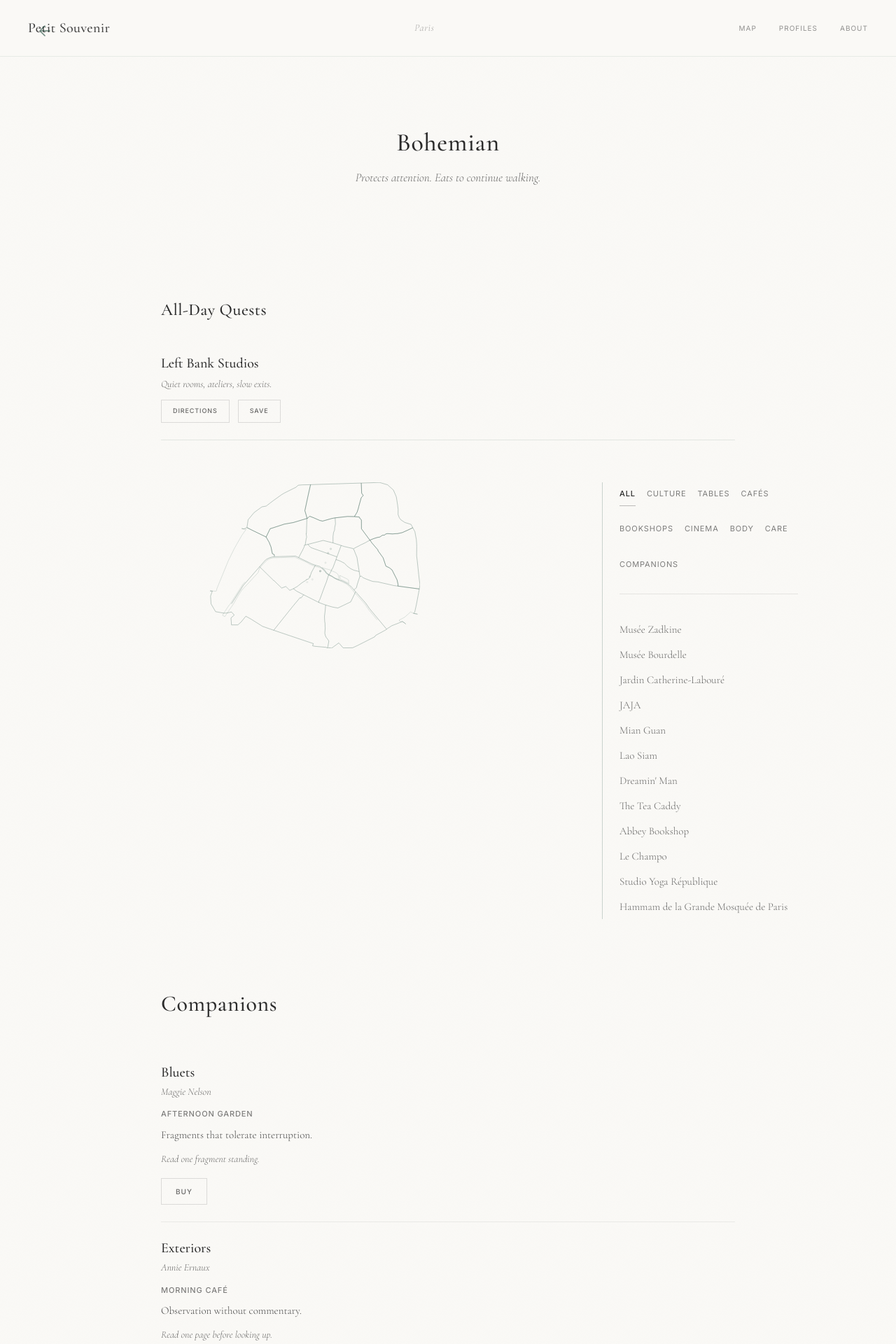
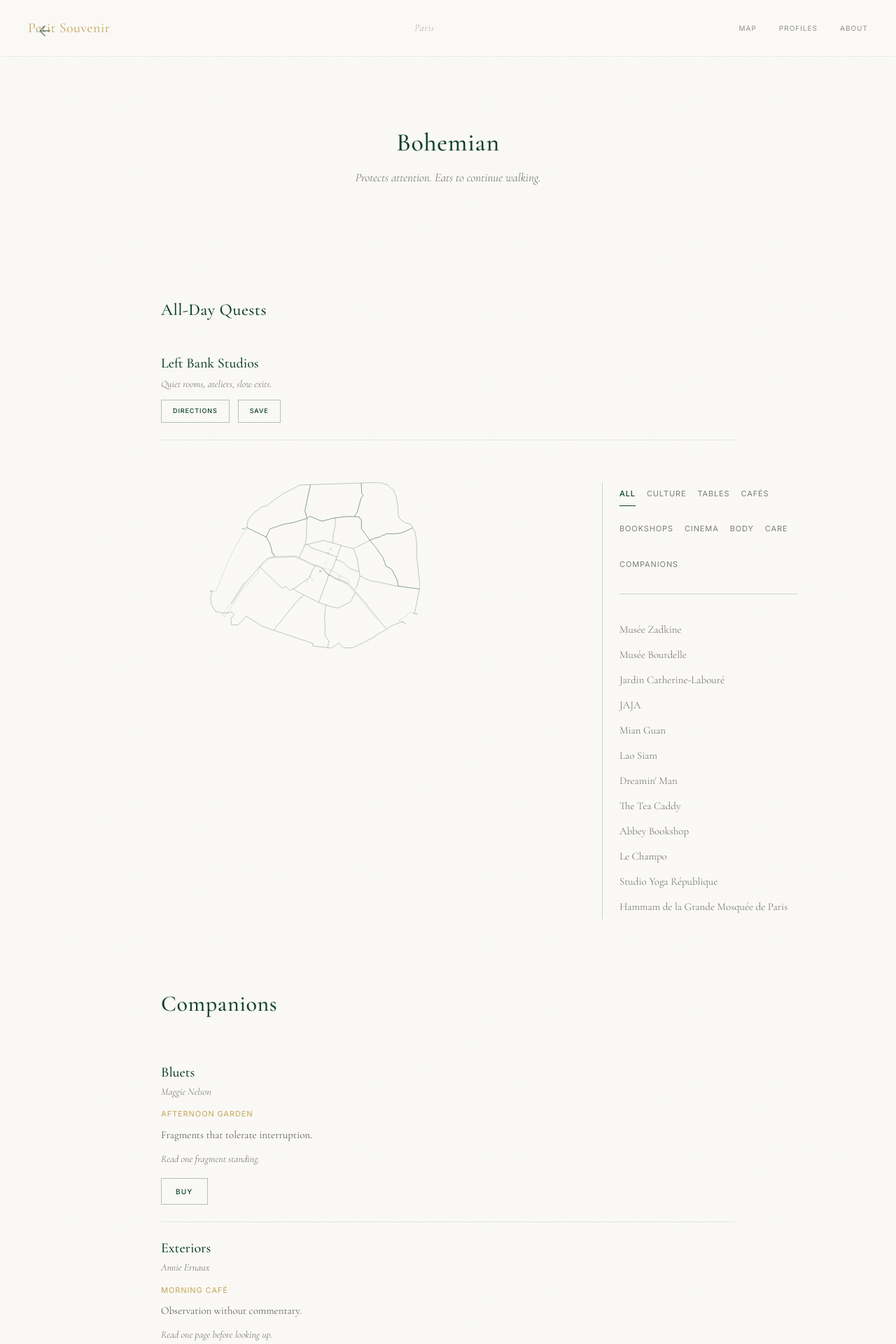
Before and after one commit to echofield/petitsouvenir, a React (Vite) app: page /souvenir/bohemian in a window 1280 px wide. Shown: the top 1920 px of the page at 70% size. Built offline with nearby package versions, Linux system fonts and the light colour scheme.

Commit message:
Restore green color scheme and add gold accents strategically

```diff
--- a/src/components/souvenir/BohemianPlaceDetailSheet.tsx
+++ b/src/components/souvenir/BohemianPlaceDetailSheet.tsx
@@ -521,7 +521,7 @@ export function BohemianPlaceDetailSheet({
                     marginBottom: 12,
                   }}
                 >
-                  ✓ Proof completed
+                  <span style={{ color: '#C9A961', opacity: 0.9 }}>✓</span> Proof completed
                 </p>
                 {proof?.note && (
                   <p
--- a/src/components/souvenir/CategorySwitcher.tsx
+++ b/src/components/souvenir/CategorySwitcher.tsx
@@ -22,7 +22,7 @@ export function CategorySwitcher({ categories, selected, onSelect }: CategorySwi
         flexWrap: 'wrap',
         marginBottom: 32,
         paddingBottom: 24,
-        borderBottom: '0.5px solid rgba(43, 43, 43, 0.1)',
+        borderBottom: '0.5px solid rgba(14, 63, 47, 0.2)',
       }}
     >
       <button
@@ -34,10 +34,10 @@ export function CategorySwitcher({ categories, selected, onSelect }: CategorySwi
           fontWeight: selected === null ? 500 : 400,
           letterSpacing: '0.08em',
           textTransform: 'uppercase',
-          color: selected === null ? '#2B2B2B' : '#2B2B2B',
+          color: selected === null ? '#0E3F2F' : '#2B2B2B',
           background: 'transparent',
           border: 'none',
-          borderBottom: selected === null ? '0.5px solid rgba(43, 43, 43, 0.3)' : '0.5px solid transparent',
+          borderBottom: selected === null ? '0.5px solid #0E3F2F' : '0.5px solid transparent',
           padding: '8px 0',
           cursor: 'pointer',
           transition: 'all 300ms ease',
--- a/src/components/souvenir/CompanionCard.tsx
+++ b/src/components/souvenir/CompanionCard.tsx
@@ -14,7 +14,7 @@ export function CompanionCard({ companion }: CompanionCardProps) {
     <div
       style={{
         padding: '24px 0',
-        borderBottom: '0.5px solid rgba(43, 43, 43, 0.08)',
+        borderBottom: '0.5px solid rgba(14, 63, 47, 0.1)',
       }}
     >
       <h3
@@ -22,7 +22,7 @@ export function CompanionCard({ companion }: CompanionCardProps) {
           fontFamily: 'Cormorant Garamond, Georgia, serif',
           fontSize: 20,
           fontWeight: 500,
-          color: '#2B2B2B',
+          color: '#0E3F2F',
           marginBottom: 4,
           lineHeight: 1.3,
         }}
@@ -49,8 +49,8 @@ export function CompanionCard({ companion }: CompanionCardProps) {
           fontWeight: 500,
           letterSpacing: '0.08em',
           textTransform: 'uppercase',
-          color: '#2B2B2B',
-          opacity: 0.6,
+          color: '#C9A961',
+          opacity: 0.9,
           marginBottom: 8,
         }}
       >
@@ -97,19 +97,18 @@ export function CompanionCard({ companion }: CompanionCardProps) {
               textTransform: 'uppercase',
               padding: '10px 20px',
               background: 'transparent',
-              color: '#2B2B2B',
-              border: '0.5px solid rgba(43, 43, 43, 0.2)',
+              color: '#0E3F2F',
+              border: '0.5px solid rgba(14, 63, 47, 0.3)',
               textDecoration: 'none',
               transition: 'all 300ms ease',
-              opacity: 0.8,
             }}
             onMouseEnter={(e) => {
-              e.currentTarget.style.opacity = '1';
-              e.currentTarget.style.borderColor = 'rgba(43, 43, 43, 0.3)';
+              e.currentTarget.style.opacity = '0.8';
+              e.currentTarget.style.borderColor = 'rgba(14, 63, 47, 0.5)';
             }}
             onMouseLeave={(e) => {
-              e.currentTarget.style.opacity = '0.8';
-              e.currentTarget.style.borderColor = 'rgba(43, 43, 43, 0.2)';
+              e.currentTarget.style.opacity = '1';
+              e.currentTarget.style.borderColor = 'rgba(14, 63, 47, 0.3)';
             }}
           >
             Find in Paris
@@ -123,23 +122,22 @@ export function CompanionCard({ companion }: CompanionCardProps) {
             fontFamily: 'Inter, sans-serif',
             fontSize: 10,
             fontWeight: 500,
-            letterSpacing: '0.1em',
+            letterSpacing: '0.12em',
             textTransform: 'uppercase',
             padding: '10px 20px',
             background: 'transparent',
-            color: '#2B2B2B',
-            border: '0.5px solid rgba(43, 43, 43, 0.2)',
+            color: '#0E3F2F',
+            border: '0.5px solid rgba(14, 63, 47, 0.3)',
             textDecoration: 'none',
             transition: 'all 300ms ease',
-            opacity: 0.7,
           }}
           onMouseEnter={(e) => {
-            e.currentTarget.style.opacity = '0.9';
-            e.currentTarget.style.borderColor = 'rgba(43, 43, 43, 0.3)';
+            e.currentTarget.style.opacity = '0.8';
+            e.currentTarget.style.borderColor = 'rgba(14, 63, 47, 0.5)';
           }}
           onMouseLeave={(e) => {
-            e.currentTarget.style.opacity = '0.7';
-            e.currentTarget.style.borderColor = 'rgba(43, 43, 43, 0.2)';
+            e.currentTarget.style.opacity = '1';
+            e.currentTarget.style.borderColor = 'rgba(14, 63, 47, 0.3)';
           }}
         >
           Buy
--- a/src/components/souvenir/Header.tsx
+++ b/src/components/souvenir/Header.tsx
@@ -43,7 +43,7 @@ export function Header() {
             fontSize: 20,
             fontWeight: 500,
             letterSpacing: '0.02em',
-            color: '#2B2B2B',
+            color: '#C9A961',
             textDecoration: 'none',
             opacity: 0.9,
           }}
--- a/src/components/souvenir/QuestPreview.tsx
+++ b/src/components/souvenir/QuestPreview.tsx
@@ -55,7 +55,7 @@ export function QuestPreview({ quest, archetypeId, onSaveChange }: QuestPreviewP
               fontFamily: 'Cormorant Garamond, Georgia, serif',
               fontSize: 20,
               fontWeight: 500,
-              color: '#2B2B2B',
+              color: '#0E3F2F',
               marginBottom: 6,
               lineHeight: 1.3,
             }}
@@ -80,8 +80,8 @@ export function QuestPreview({ quest, archetypeId, onSaveChange }: QuestPreviewP
           <span
             style={{
               fontSize: 14,
-              color: '#2B2B2B',
-              opacity: 0.4,
+              color: '#C9A961',
+              opacity: 0.9,
             }}
           >
             ✓
@@ -101,19 +101,18 @@ export function QuestPreview({ quest, archetypeId, onSaveChange }: QuestPreviewP
             textTransform: 'uppercase',
             padding: '8px 16px',
             background: 'transparent',
-            color: '#2B2B2B',
-            border: '0.5px solid rgba(43, 43, 43, 0.2)',
+            color: '#0E3F2F',
+            border: '0.5px solid rgba(14, 63, 47, 0.3)',
             textDecoration: 'none',
             transition: 'all 300ms ease',
-            opacity: 0.7,
           }}
           onMouseEnter={(e) => {
-            e.currentTarget.style.opacity = '0.9';
-            e.currentTarget.style.borderColor = 'rgba(43, 43, 43, 0.3)';
+            e.currentTarget.style.opacity = '0.8';
+            e.currentTarget.style.borderColor = 'rgba(14, 63, 47, 0.5)';
           }}
           onMouseLeave={(e) => {
-            e.currentTarget.style.opacity = '0.7';
-            e.currentTarget.style.borderColor = 'rgba(43, 43, 43, 0.2)';
+            e.currentTarget.style.opacity = '1';
+            e.currentTarget.style.borderColor = 'rgba(14, 63, 47, 0.3)';
           }}
         >
           Directions
@@ -128,23 +127,26 @@ export function QuestPreview({ quest, archetypeId, onSaveChange }: QuestPreviewP
             letterSpacing: '0.1em',
             textTransform: 'uppercase',
             padding: '8px 16px',
-            background: saved ? 'rgba(43, 43, 43, 0.1)' : 'transparent',
-            color: '#2B2B2B',
-            border: saved ? 'none' : '0.5px solid rgba(43, 43, 43, 0.2)',
+            background: saved ? '#0E3F2F' : 'transparent',
+            color: saved ? '#FAF9F6' : '#0E3F2F',
+            border: saved ? 'none' : '0.5px solid rgba(14, 63, 47, 0.3)',
             cursor: 'pointer',
             transition: 'all 300ms ease',
-            opacity: saved ? 0.8 : 0.7,
           }}
           onMouseEnter={(e) => {
             if (!saved) {
-              e.currentTarget.style.opacity = '0.9';
-              e.currentTarget.style.borderColor = 'rgba(43, 43, 43, 0.3)';
+              e.currentTarget.style.opacity = '0.8';
+              e.currentTarget.style.borderColor = 'rgba(14, 63, 47, 0.5)';
+            } else {
+              e.currentTarget.style.background = 'rgba(14, 63, 47, 0.85)';
             }
           }}
           onMouseLeave={(e) => {
             if (!saved) {
-              e.currentTarget.style.opacity = '0.7';
-              e.currentTarget.style.borderColor = 'rgba(43, 43, 43, 0.2)';
+              e.currentTarget.style.opacity = '1';
+              e.currentTarget.style.borderColor = 'rgba(14, 63, 47, 0.3)';
+            } else {
+              e.currentTarget.style.background = '#0E3F2F';
             }
           }}
         >
--- a/src/components/souvenir/QuestsSection.tsx
+++ b/src/components/souvenir/QuestsSection.tsx
@@ -29,7 +29,7 @@ export function QuestsSection({ quests, archetypeId, onQuestSaveChange }: Quests
           fontSize: 32,
           fontWeight: 500,
           letterSpacing: '0.02em',
-          color: '#2B2B2B',
+          color: '#0E3F2F',
           marginBottom: 40,
           lineHeight: 1.3,
         }}
--- a/src/pages/souvenir/BohemianProfileView.tsx
+++ b/src/pages/souvenir/BohemianProfileView.tsx
@@ -133,7 +133,7 @@ export default function BohemianProfileView() {
             fontSize: 36,
             fontWeight: 500,
             letterSpacing: '0.02em',
-            color: '#2B2B2B',
+            color: '#0E3F2F',
             marginBottom: 12,
             lineHeight: 1.3,
           }}
@@ -179,16 +179,15 @@ export default function BohemianProfileView() {
                 letterSpacing: '0.1em',
                 textTransform: 'uppercase',
                 padding: '14px 28px',
-                background: 'rgba(43, 43, 43, 0.1)',
-                color: '#2B2B2B',
-                border: '0.5px solid rgba(43, 43, 43, 0.2)',
+                background: '#0E3F2F',
+                color: '#FAF9F6',
+                border: 'none',
                 textDecoration: 'none',
                 display: 'inline-block',
                 transition: 'all 300ms ease',
-                opacity: 0.8,
               }}
-              onMouseEnter={(e) => { e.currentTarget.style.opacity = '1'; e.currentTarget.style.borderColor = 'rgba(43, 43, 43, 0.3)'; }}
-              onMouseLeave={(e) => { e.currentTarget.style.opacity = '0.8'; e.currentTarget.style.borderColor = 'rgba(43, 43, 43, 0.2)'; }}
+              onMouseEnter={(e) => { e.currentTarget.style.background = 'rgba(14, 63, 47, 0.85)'; }}
+              onMouseLeave={(e) => { e.currentTarget.style.background = '#0E3F2F'; }}
             >
               Unlock this profile
             </a>
@@ -211,7 +210,7 @@ export default function BohemianProfileView() {
               fontSize: 24,
               fontWeight: 500,
               letterSpacing: '0.02em',
-              color: '#2B2B2B',
+              color: '#0E3F2F',
               marginBottom: 24,
               lineHeight: 1.3,
             }}
@@ -313,7 +312,7 @@ export default function BohemianProfileView() {
                           fontFamily: 'Cormorant Garamond, Georgia, serif',
                           fontSize: 15,
                           fontWeight: 300,
-                          color: selectedPlace?.id === p.id ? '#2B2B2B' : '#2B2B2B',
+                          color: selectedPlace?.id === p.id ? '#0E3F2F' : '#2B2B2B',
                           opacity: selectedPlace?.id === p.id ? 1 : hasCoords ? 0.7 : 0.5,
                           padding: '6px 0',
                           textAlign: 'left',
@@ -331,8 +330,8 @@ export default function BohemianProfileView() {
                           <span
                             style={{
                               fontSize: 12,
-                              color: '#2B2B2B',
-                              opacity: 0.4,
+                              color: '#C9A961',
+                              opacity: 0.9,
                             }}
                           >
                             ✓
@@ -387,7 +386,7 @@ export default function BohemianProfileView() {
               fontSize: 32,
               fontWeight: 500,
               letterSpacing: '0.02em',
-              color: '#2B2B2B',
+              color: '#0E3F2F',
               marginBottom: 40,
               lineHeight: 1.3,
             }}
```
Also changed, not shown: src/components/souvenir/QuestCard.tsx (+21 -23 lines), src/pages/souvenir/Home.tsx (+7 -7 lines), src/pages/souvenir/SouvenirProfiles.tsx (+8 -8 lines).
